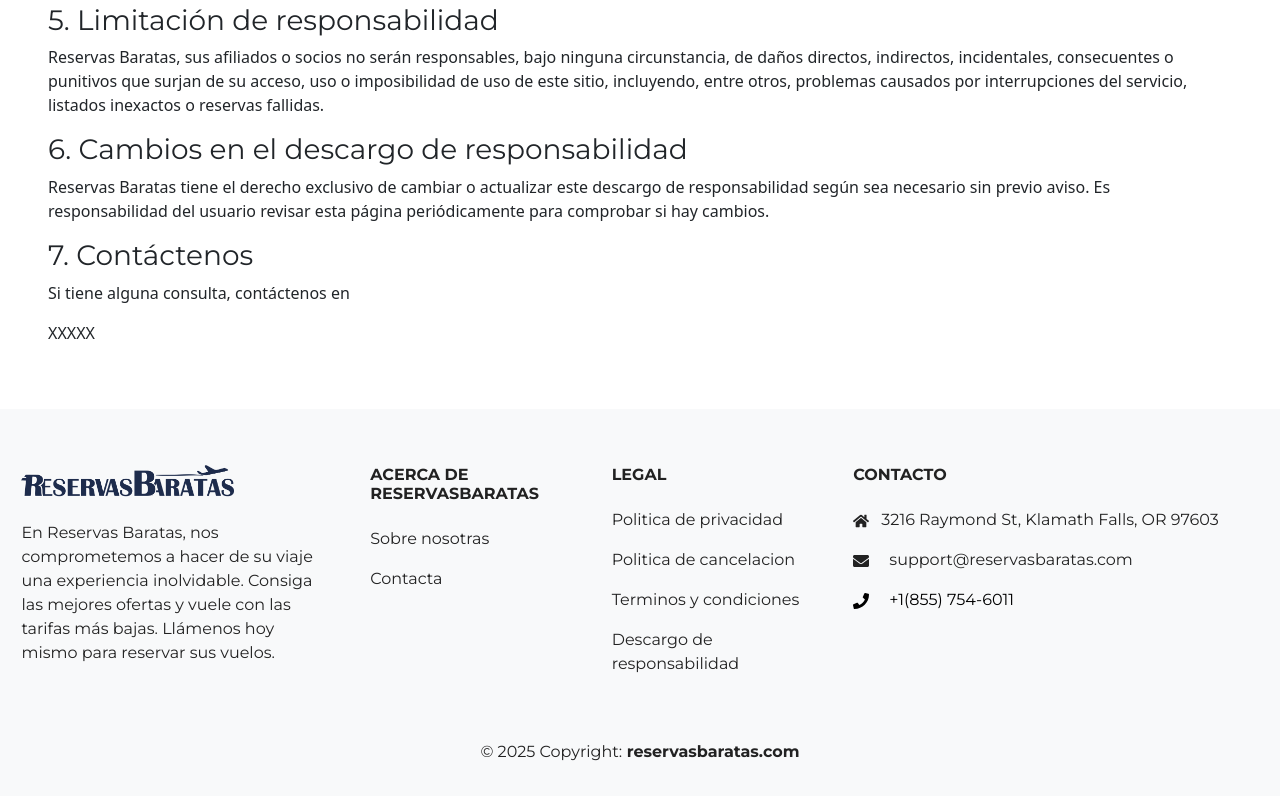
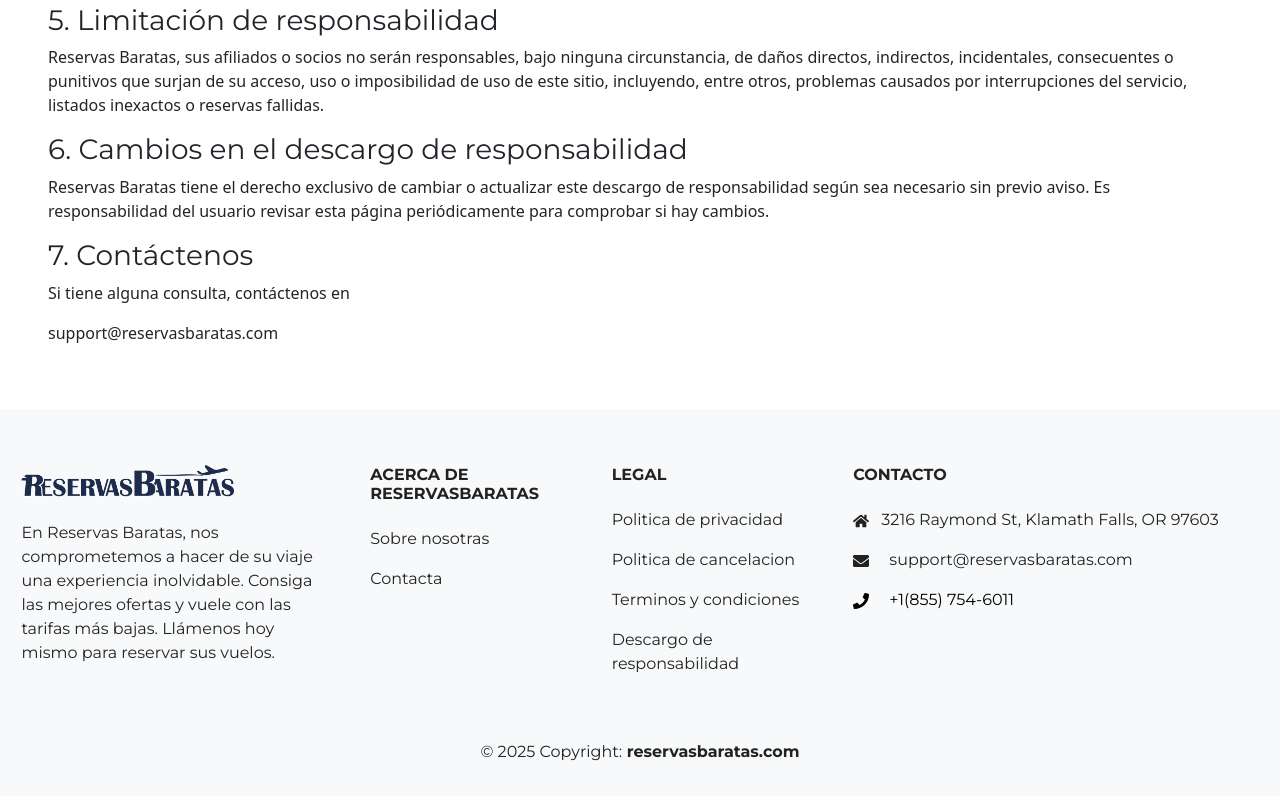
Before and after one commit to acedeveloper-byte/reservasbaratas.com, a Next.js app: page /descargo-de-responsabilidad in a window 1280 px wide. Shown: the part 1064-1864 px from the top of the page. Built offline with nearby package versions, Linux system fonts and the light colour scheme; a web font is replaced by a local one.

Commit message:
added changes

```diff
--- a/pages/descargo-de-responsabilidad.js
+++ b/pages/descargo-de-responsabilidad.js
@@ -45,4 +45,4 @@
 <p><span style="font-weight: 400;">Reservas Baratas tiene el derecho exclusivo de cambiar o actualizar este descargo de responsabilidad seg&uacute;n sea necesario sin previo aviso. Es responsabilidad del usuario revisar esta p&aacute;gina peri&oacute;dicamente para comprobar si hay cambios.</span></p>
 <h3><span style="font-weight: 400;">7. Cont&aacute;ctenos</span></h3>
 <p><span style="font-weight: 400;">Si tiene alguna consulta, cont&aacute;ctenos en</span></p>
-<p><span style="font-weight: 400;">XXXXX</span></p>`
+<p><span style="font-weight: 400;">support@reservasbaratas.com</span></p>`
```
